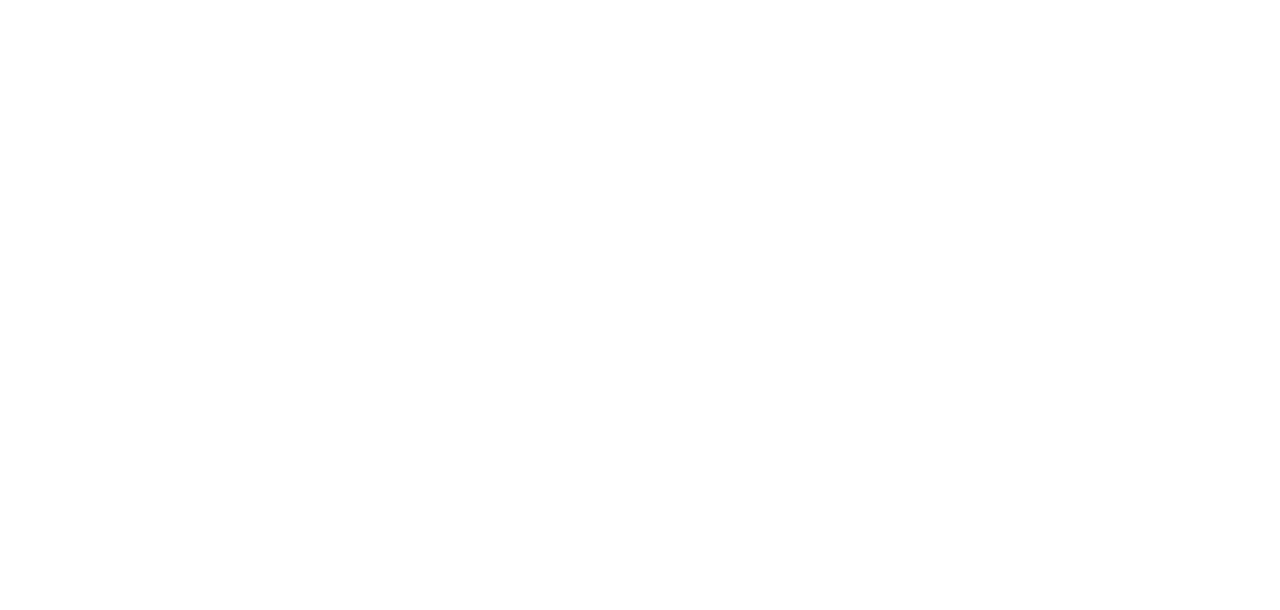
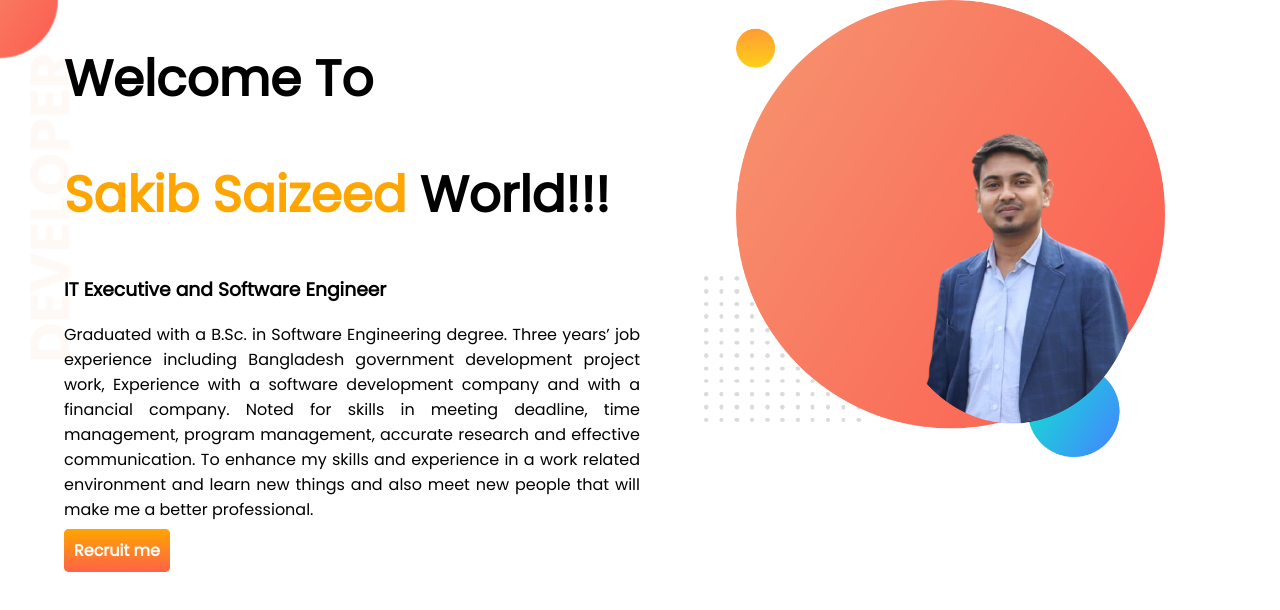
Before and after one commit to SakibSaizeed/developer-portfolio, a plain HTML site: page index.html in a window 1280 px wide. Drawn offline with Linux system fonts and the light colour scheme.

Commit message:
top banner added

```diff
--- a/index.html
+++ b/index.html
@@ -1,13 +1,40 @@
 <!DOCTYPE html>
 <html lang="en">
+
 <head>
     <meta charset="UTF-8">
     <meta http-equiv="X-UA-Compatible" content="IE=edge">
     <meta name="viewport" content="width=device-width, initial-scale=1.0">
     <title>Sakib's Portfolio</title>
+    <link rel="preconnect" href="https://fonts.googleapis.com">
+    <link rel="preconnect" href="https://fonts.gstatic.com" crossorigin>
+    <link href="https://fonts.googleapis.com/css2?family=Poppins&display=swap" rel="stylesheet">
     <link rel="stylesheet" href="style.css">
 </head>
+
 <body>
+    <section class="top-banner">
+        <div class="half-width">
+            <h1>Welcome To<h1>
+                    <h1><span class=orange-color> Sakib Saizeed</span> World!!!</h1>
+                    <h3> IT Executive and Software Engineer </h3>
+                    <p>Graduated with a B.Sc. in Software Engineering degree. Three years’ job experience including
+                        Bangladesh government development project work, Experience with a software development company
+                        and
+                        with a financial company. Noted for skills in meeting deadline, time management, program
+                        management,
+                        accurate research and effective communication. To enhance my skills and experience in a work
+                        related
+                        environment and learn new things and also meet new people that will make me a better
+                        professional.
+                    </p>
+                    <a class="link-button" target="_blank" href="https://www.linkedin.com/in/sakibsaizeed"> Recruit
+                        me</a>
+        </div>
 
+        <div class="half-width"><img src="images/sakib-rmv-final.png"></div>
+
+    </section>
 </body>
+
 </html>
--- a/style.css
+++ b/style.css
@@ -0,0 +1,39 @@
+body{
+
+    font-family: 'Poppins', sans-serif;
+    margin: 0;
+}
+h1{
+    font-size: 50px;
+}
+.orange-color{
+    color: orange;
+}
+section{
+    display: flex;
+}
+.half-width{
+
+    width: 50%;
+    padding-left: 5%;
+}
+.half-width img{
+    width: 80%;
+}
+p{
+    text-align: justify;
+}
+.link-button{
+ text-decoration:none;
+ background-color: orange;
+ padding: 10px 10px;
+ border-radius: 5px;
+ background-image: linear-gradient(orange,tomato);
+ color: white;
+ font-weight: 700;
+}
+.top-banner{
+
+    background-image: url(Images/top-banner.png);
+    background-repeat: no-repeat;
+}
```
Also changed, not shown: images/dream-bg.png (added), images/exp-bg.png (added), images/jhankar.png (added), images/jhankar2.png (added), images/my-bg.png (added), images/my-bg2.png (added), images/sakib-rmv-final.png (added), images/top-banner.png (added).
